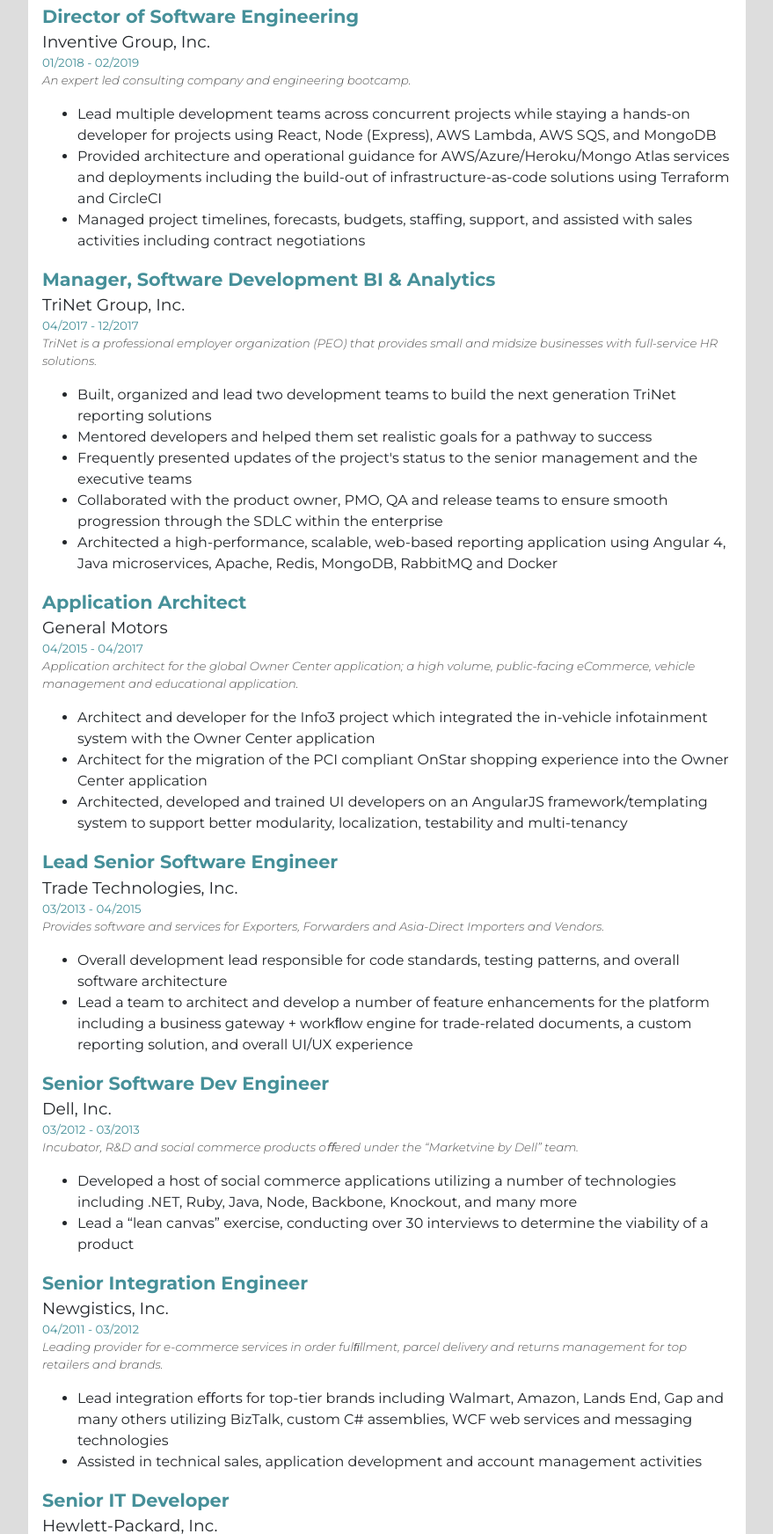
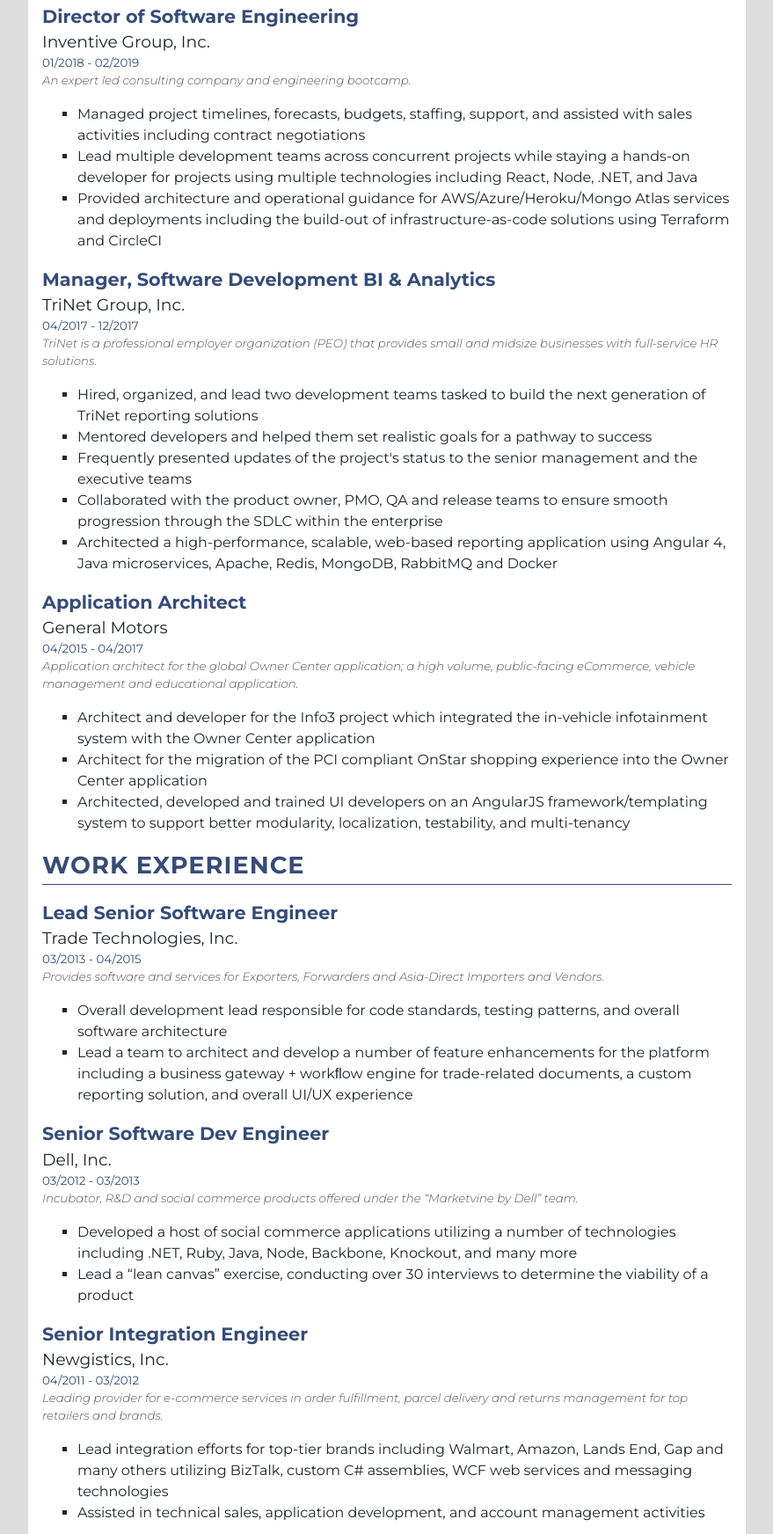
Before and after one commit to ripvanbl/resume-creator, a website: page index.html in a window 1280 px wide. Shown: the part 497-2241 px from the top of the page at 88% size, without its empty margins (200-1079 px from the left). Drawn offline with nearby package versions, Linux system fonts and the light colour scheme.

Commit message:
Color swap and formatting

```diff
--- a/index.html
+++ b/index.html
@@ -8,7 +8,6 @@
       href="https://use.fontawesome.com/releases/v5.7.2/css/all.css"
       integrity="sha384-fnmOCqbTlWIlj8LyTjo7mOUStjsKC4pOpQbqyi7RrhN7udi9RwhKkMHpvLbHG9Sr"
       crossorigin="anonymous" />
-      <link href="https://fonts.googleapis.com/css?family=Montserrat:300,300i,400,700" rel="stylesheet" />
     <link href="css/index.css" rel="stylesheet" />
     <title>Brandon Lind - Resume</title>
   </head>
@@ -60,9 +59,9 @@
               <p class="date-location">01/2018 - 02/2019</p>
               <p class="business-desc">An expert led consulting company and engineering bootcamp.</p>
               <ul class="tasks">
-                <li>Lead multiple development teams across concurrent projects while staying a hands-on developer for projects using React, Node (Express), AWS Lambda, AWS SQS, and MongoDB</li>
+                <li>Managed project timelines, forecasts, budgets, staffing, support, and assisted with sales activities including contract negotiations</li>
+                <li>Lead multiple development teams across concurrent projects while staying a hands-on developer for projects using multiple technologies including React, Node, .NET, and Java</li>
                 <li>Provided architecture and operational guidance for AWS/Azure/Heroku/Mongo Atlas services and deployments including the build-out of infrastructure-as-code solutions using Terraform and CircleCI</li>
-                <li>Managed project timelines, forecasts, budgets, staffing, support, and assisted with sales activities including contract negotiations</li>
               </ul>
             </section>
             <section>
@@ -71,7 +70,7 @@
                 <p class="date-location">04/2017 - 12/2017</p>
                 <p class="business-desc">TriNet is a professional employer organization (PEO) that provides small and midsize businesses with full-service HR solutions.</p>
                 <ul class="tasks">
-                  <li>Built, organized and lead two development teams to build the next generation TriNet reporting solutions</li>
+                  <li>Hired, organized, and lead two development teams tasked to build the next generation of TriNet reporting solutions</li>
                   <li>Mentored developers and helped them set realistic goals for a pathway to success</li>
                   <li>Frequently presented updates of the project's status to the senior management and the executive teams</li>
                   <li>Collaborated with the product owner, PMO, QA and release teams to ensure smooth progression through the SDLC within the enterprise</li>
@@ -86,10 +85,14 @@
                 <ul class="tasks">
                   <li>Architect and developer for the Info3 project which integrated the in-vehicle infotainment system with the Owner Center application</li>
                   <li>Architect for the migration of the PCI compliant OnStar shopping experience into the Owner Center application</li>
-                  <li>Architected, developed and trained UI developers on an AngularJS framework/templating system to support better modularity, localization, testability and multi-tenancy</li>
+                  <li>Architected, developed and trained UI developers on an AngularJS framework/templating system to support better modularity, localization, testability, and multi-tenancy</li>
                 </ul>
               </section>
-              <section class="page-break">
+              <div class="page-num">Page 1 of 2</div>
+              <header class="page-break">
+                <h1>Work Experience</h1>
+              </header>
+              <section>
                 <h2>Lead Senior Software Engineer</h2>
                 <h3>Trade Technologies, Inc.</h3>
                 <p class="date-location">03/2013 - 04/2015</p>
@@ -103,7 +106,7 @@
                 <h2>Senior Software Dev Engineer</h2>
                 <h3>Dell, Inc.</h3>
                 <p class="date-location">03/2012 - 03/2013</p>
-                <p class="business-desc">Incubator, R&D and social commerce products oﬀered under the &ldquo;Marketvine by Dell&rdquo; team.</p>
+                <p class="business-desc">Incubator, R&D and social commerce products offered under the &ldquo;Marketvine by Dell&rdquo; team.</p>
                 <ul class="tasks">
                   <li>Developed a host of social commerce applications utilizing a number of technologies including .NET, Ruby, Java, Node, Backbone, Knockout, and many more</li>
                   <li>Lead a &ldquo;lean canvas&rdquo; exercise, conducting over 30 interviews to determine the viability of a product</li>
@@ -113,10 +116,10 @@
                 <h2>Senior Integration Engineer</h2>
                 <h3>Newgistics, Inc.</h3>
                 <p class="date-location">04/2011 - 03/2012</p>
-                <p class="business-desc">Leading provider for e-commerce services in order fulﬁllment, parcel delivery and returns management for top retailers and brands.</p>
+                <p class="business-desc">Leading provider for e-commerce services in order fulfillment, parcel delivery and returns management for top retailers and brands.</p>
                 <ul class="tasks">
-                  <li>Lead integration eﬀorts for top-tier brands including Walmart, Amazon, Lands End, Gap and many others utilizing BizTalk, custom C# assemblies, WCF web services and messaging technologies</li>
-                  <li>Assisted in technical sales, application development and account management activities</li>
+                  <li>Lead integration efforts for top-tier brands including Walmart, Amazon, Lands End, Gap and many others utilizing BizTalk, custom C# assemblies, WCF web services and messaging technologies</li>
+                  <li>Assisted in technical sales, application development, and account management activities</li>
                 </ul>
               </section>
               <section>
@@ -158,6 +161,7 @@
               <p class="date-location">1999 - Present</p>
             </section>
         </article>
+        <div class="page-num">Page 2 of 2</div>
       </main>
     </div>
   </body>
--- a/package.json
+++ b/package.json
@@ -5,7 +5,7 @@
   "main": "index.js",
   "scripts": {
     "build": "node-sass --include-path scss scss/index.scss css/index.css",
-    "watch": "concurrently \"lite-server\" \"npm run build -- -w\""
+    "start": "concurrently \"lite-server\" \"npm run build -- -w\""
   },
   "keywords": [
     "resume"
--- a/scss/index.scss
+++ b/scss/index.scss
@@ -1,14 +1,21 @@
-$primary-color: #469099;
+@import url('https://fonts.googleapis.com/css?family=Montserrat:300,300i,400,700');
+@import url('https://fonts.googleapis.com/css?family=Ubuntu:300,300i,400,700');
+
+$primary-color: #364c78;
 $medium-color: #dddddd;
+$dark-color: #555555;
+$light-color: #ffffff;
 $dark-font-color: #555555;
 $light-font-color: #ffffff;
+$primary-font-family: 'Montserrat', Arial, Helvetica, sans-serif;
+$print-font-family: 'Ubuntu', Arial, Helvetica, sans-serif;
 
 html, body {
-  font-family: 'Montserrat', Arial, Helvetica, sans-serif;
+  font-family: $primary-font-family;
 }
 
 .container {
-  background-color: $alt-font-color;
+  background-color: $medium-color;
   padding: 2rem 0;
   width: 8.5in;
 
@@ -31,7 +38,7 @@
 }
 
 .jumbo {
-  color: $alt-font-color;
+  color: $light-font-color;
   background-color: $primary-color;
   border-top-left-radius: 4px;
   border-bottom-left-radius: 4px;
@@ -45,12 +52,12 @@
 
   h2 {
     font-size: 1rem;
-    letter-spacing: 1px;
+    font-weight: 300;
     margin: 0;
   }
 
   hr {
-    border-top: 1px solid $alt-font-color;
+    border-top: 1px solid $light-font-color;
     width: 40%;
     margin-right:75%;
   }
@@ -59,6 +66,18 @@
     font-size: 0.8rem;
     margin-bottom: 0.5rem;
   }
+}
+
+.page-break {
+  display: block;
+  margin-top: 2rem;
+  page-break-before: always;
+}
+
+.page-num {
+  color: $dark-font-color;
+  margin-top: 1rem;
+  text-align: right;
 }
 
 ul.contact {
@@ -117,6 +136,10 @@
     font-weight: 400;
   }
 
+  ul {
+    list-style-type: square;
+  }
+
   ul.bubbles {
     list-style-type: none;
     display: flex;
@@ -127,7 +150,7 @@
     li {
       background-color: $primary-color;
       border-radius: 4px;
-      color: $alt-font-color;
+      color: $light-font-color;
       font-size: small;
       padding: 0.1rem 1rem;
       margin: 0 0.7rem 0.7rem 0;
@@ -153,19 +176,30 @@
   }
 
   .container {
-    background-color: $alt-font-color;
+    background-color: $light-color;
     margin: 3rem auto;
+  }
+
+  .page-break {
+    margin-top: 0;
+  }
+
+  .page-num {
+    display: none;
   }
 }
 
 @media print {
   html,body {
+    font-family: $print-font-family;
+    background-color: $light-color;
     font-size:125%;
     margin: 0;
     padding: 0;
   }
 
   .container {
+    background-color: $light-color;
     width: 100%;
   }
 
@@ -222,10 +256,4 @@
       font-size: 1.3rem;
     }
   }
-
-  .page-break {
-    display: block;
-    margin-top: 5rem;
-    page-break-before: always;
-  }
 }
```
Also changed, not shown: css/index.css.
